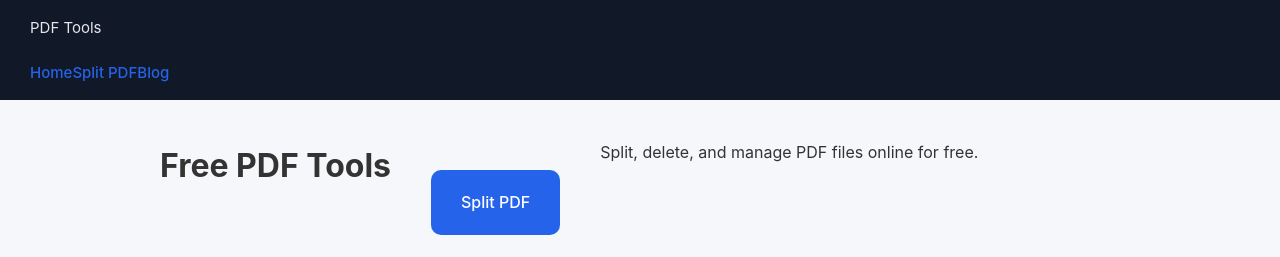
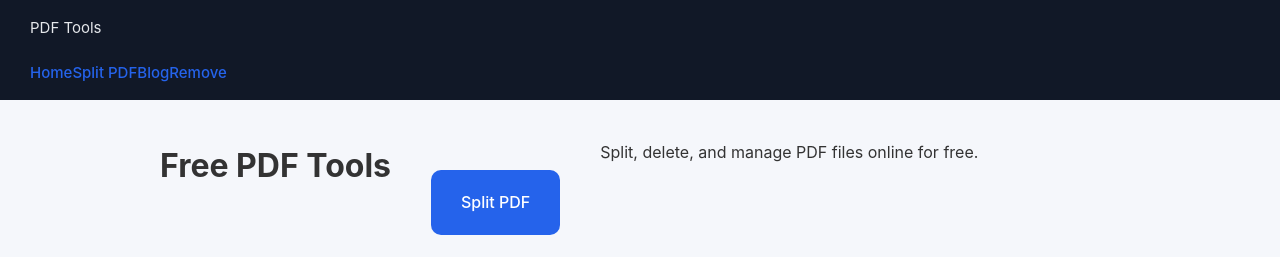
Before and after one commit to rforrupesh/pdf, a Jekyll site: the page built from index.html, in a window 1280 px wide. Shown: the top 257 px of the page. Built offline with Jekyll 4.4.1, drawn with Linux system fonts in a browser that asks for light colours.

Commit message:
Add 'Remove' link to the navbar

```diff
--- a/_includes/navbar.html
+++ b/_includes/navbar.html
@@ -6,6 +6,8 @@
       <a href="{{ site.baseurl }}/">Home</a>
       <a href="{{ site.baseurl }}/split.html">Split PDF</a>
       <a href="{{ site.baseurl }}/blog/">Blog</a>
+    <a href="{{ site.baseurl }}/remove/">Remove</a>
+
     </div>
   </div>
 </nav>
```
